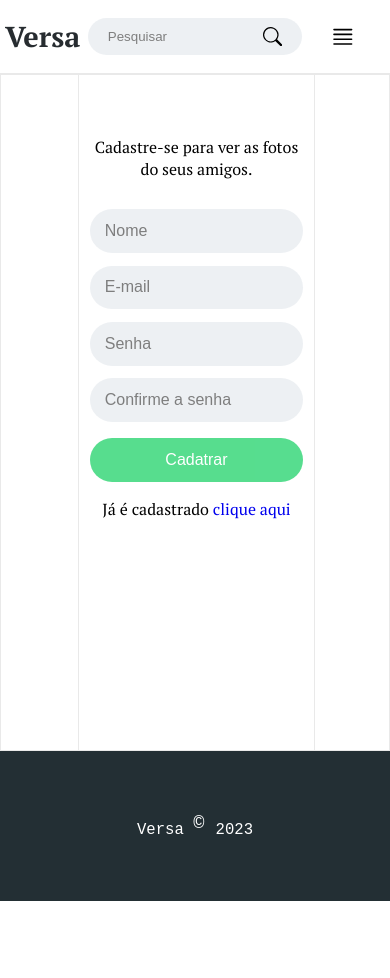
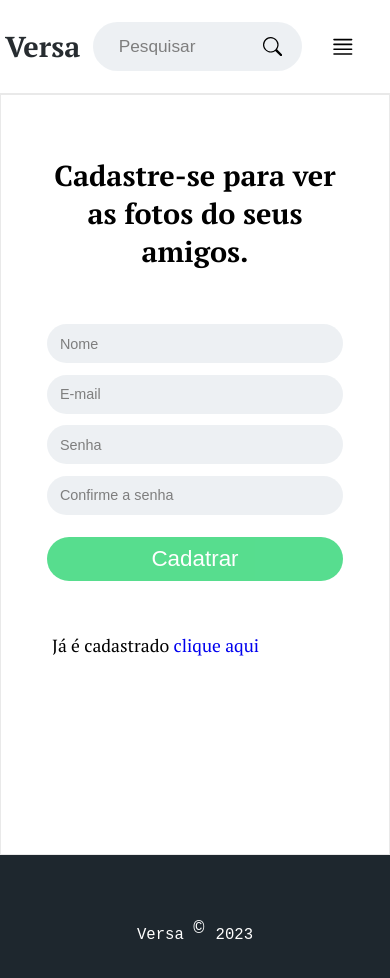
Before and after one commit to murilo1988/Versa, a React (Create React App) app in the folder frontend/: page /register in a window 390 px wide. Shown: the top 978 px of the page. Before the commit the page ends 901 px from the top, so only its background shows below. Built offline with nearby package versions, Linux system fonts and the light colour scheme.

Commit message:
finding the best responsiveness

```diff
--- a/frontend/src/App.css
+++ b/frontend/src/App.css
@@ -1,7 +1,7 @@
 .container {
     display: grid;
     grid-template-columns: 20% 1fr 20%;
-    min-height: 80vh;
+    min-height: 90vh;
     margin-bottom: 5em;
     border: 1px solid rgba(0, 0, 0, 0.085);
     margin: 0 auto;
@@ -12,3 +12,17 @@
 .section_right {
     border-left: 1px solid rgba(0, 0, 0, 0.085);
 }
+
+@media screen and (max-width: 580px) {
+    .container {
+        min-height: 90vh;
+        grid-template-columns: 329px;
+        justify-content: center;
+    }
+    .section_left {
+        display: none;
+    }
+    .section_right {
+        display: none;
+    }
+}
--- a/frontend/src/components/Footer/Footer.module.css
+++ b/frontend/src/components/Footer/Footer.module.css
@@ -4,7 +4,9 @@ footer {
     grid-template-rows: 150px;
     align-items: center;
     justify-content: center;
-    background-color: #232f34;
+    /* background-color: #232f34; */
+    /* background-color: #8854d0; */
+    background-color: #1e272e;
 }
 .name_copy {
     font-size: 1.2em;
--- a/frontend/src/components/NavBar/NavBar.module.css
+++ b/frontend/src/components/NavBar/NavBar.module.css
@@ -5,8 +5,8 @@
 .nav {
     display: grid;
 
-    grid-template-columns: 20% 363px 20%;
-    grid-template-rows: 60px;
+    grid-template-columns: 20% 411px 20%;
+    grid-template-rows: 80px;
     align-items: center;
     justify-content: space-between;
     gap: 0.4em;
@@ -41,6 +41,9 @@
 .nav_search_form {
     position: relative;
 }
+.nav_search_form input {
+    font-size: 0.9em;
+}
 .nav_search_form svg {
     position: absolute;
     right: 20px;
@@ -60,7 +63,7 @@
     display: none;
 }
 
-@media screen and (max-width: 738px) {
+@media screen and (max-width: 778px) {
     .nav {
         display: grid;
 
@@ -77,6 +80,9 @@
         width: 100%;
         padding-left: 1.5em;
     }
+    .nav_search_form {
+        margin-left: 5px;
+    }
 
     .dropdown_menu {
         display: flex;
--- a/frontend/src/index.css
+++ b/frontend/src/index.css
@@ -54,14 +54,15 @@ input:disabled {
 
 input[type="submit"] {
     margin-top: 1em;
-    font-size: 1em;
+    font-size: 1.4em;
+    padding: 0.4em 0;
 }
 input[type="email"] {
-    font-size: 1em;
+    font-size: 0.9em;
     margin-top: 0.8em;
 }
 input[type="password"] {
-    font-size: 1em;
+    font-size: 0.9em;
     margin-top: 0.8em;
 }
 
--- a/frontend/src/pages/Auth/Auth.css
+++ b/frontend/src/pages/Auth/Auth.css
@@ -1,15 +1,37 @@
 .login_box {
-    width: 90%;
-    height: 60vh;
+    display: grid;
+    width: 400px;
+    grid-template-rows: 100px 1fr;
 
-    display: flex;
-    flex-direction: column;
-    justify-content: center;
+    gap: 100px;
     text-align: center;
-    margin: 0 auto;
+    margin: 2em auto;
 }
+.register_box {
+    display: grid;
+    width: 400px;
+    grid-template-rows: 100px 1fr;
+    margin: 0.8em auto;
+
+    text-align: center;
+    margin: 2em auto;
+}
+
+.subtitle_register {
+    font-size: 1.8em;
+    font-weight: bold;
+    /* border-bottom: 1px solid rgba(0, 0, 0, 0.085); */
+    margin-bottom: 1.5em;
+}
+.subtitle_login {
+    font-size: 1.8em;
+    font-weight: bold;
+    /* border-bottom: 1px solid rgba(0, 0, 0, 0.085); */
+    margin-bottom: 1.5em;
+}
+
 .form input[type="text"] {
-    font-size: 1em;
+    font-size: 0.9em;
     margin-top: 0.8em;
 }
 
@@ -22,17 +44,21 @@
     opacity: 1;
 }
 
-.register_box {
-    width: 90%;
-    height: 60vh;
-
-    display: flex;
-    flex-direction: column;
-    justify-content: center;
-    text-align: center;
-    margin: 0 auto;
+.go_to_login {
+    text-align: left;
+    padding-left: 5px;
+    font-size: 1.1em;
+    padding-top: 2em;
 }
-
 /* * {
     border: 1px solid red;
 } */
+
+@media screen and (max-width: 778px) {
+    .login_box {
+        width: 90%;
+    }
+    .register_box {
+        width: 90%;
+    }
+}
--- a/frontend/src/pages/Auth/Login.js
+++ b/frontend/src/pages/Auth/Login.js
@@ -2,6 +2,7 @@ import './Auth.css'
 
 //Hooks
 import { useState, useEffect } from 'react'
+import { Link } from 'react-router-dom'
 
 function Login() {
   const handleSubmit = e => {
@@ -9,10 +10,10 @@ function Login() {
   }
   return (
     <div className='login_box'>
-      <p className='subtitle'>Entre para ver as fotos do seus amigos.</p>
+      <p className='subtitle_login'>Entre para ver as fotos do seus amigos.</p>
       <form className='form' onSubmit={handleSubmit}>
+        <input type='text' placeholder='Nome' />
         <input type='email' placeholder='E-mail' />
-        <input type='password' placeholder='Senha' />
 
         <input type='submit' value='Entrar' />
       </form>
--- a/frontend/src/pages/Auth/Register.js
+++ b/frontend/src/pages/Auth/Register.js
@@ -11,14 +11,16 @@ function Register() {
   }
   return (
     <div className='register_box'>
-      <p className='subtitle'>Cadastre-se para ver as fotos do seus amigos.</p>
       <form className='form' onSubmit={handleSubmit}>
+        <p className='subtitle_register'>
+          Cadastre-se para ver as fotos do seus amigos.
+        </p>
         <input type='text' placeholder='Nome' />
         <input type='email' placeholder='E-mail' />
         <input type='password' placeholder='Senha' />
         <input type='password' placeholder='Confirme a senha' />
         <input type='submit' value='Cadatrar' />
-        <p>
+        <p className='go_to_login'>
           Já é cadastrado <Link to='/login'>clique aqui</Link>
         </p>
       </form>
```
